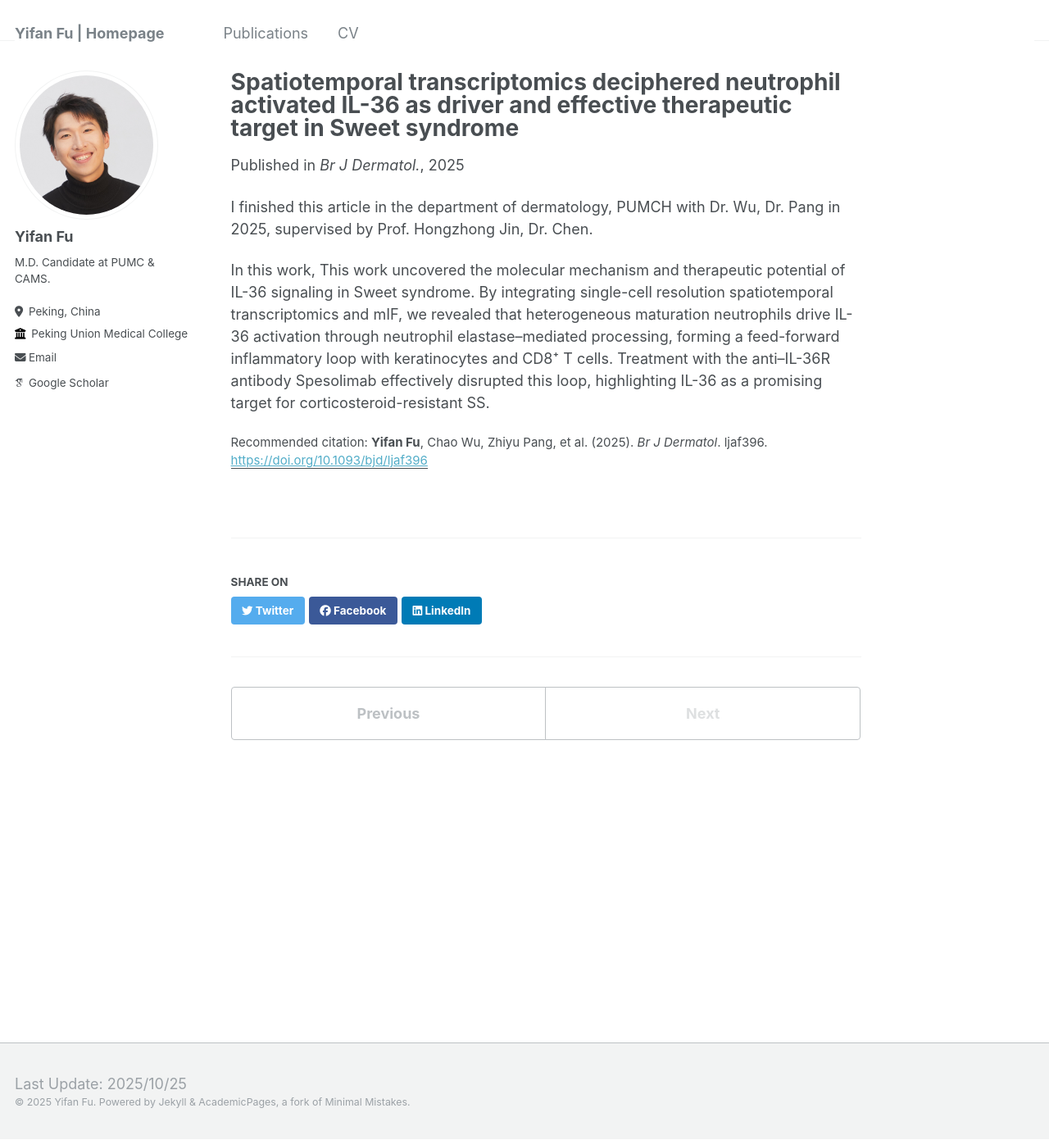
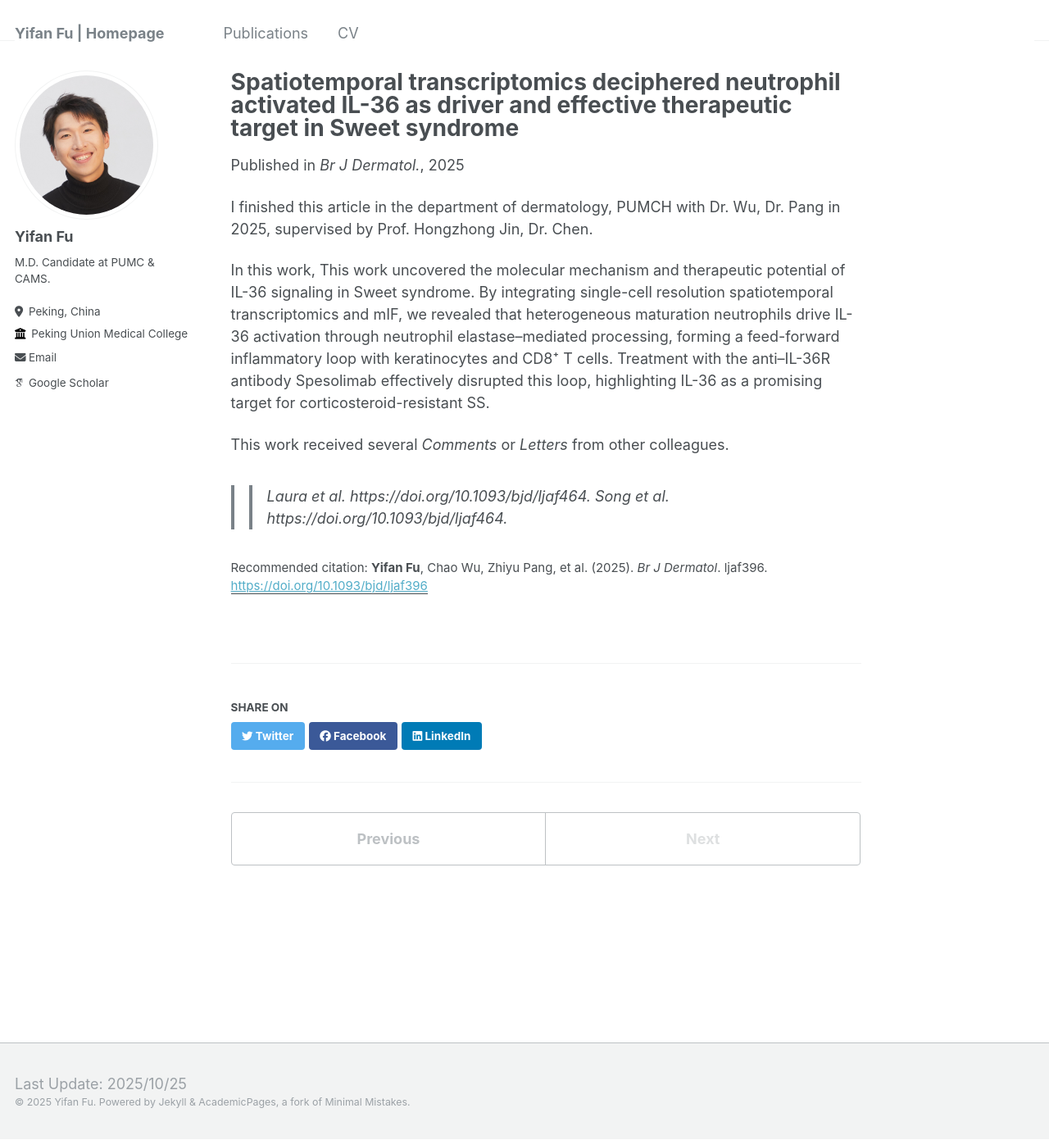
Before and after one commit to yifanfu01/yifanfu01.github.io, a Jekyll site: the page built from _publications/2025BJD.md, in a window 1280 px wide and 1391 px high. Shown: the whole window at 82% size. Built offline with Jekyll 4.4.1, drawn with Linux system fonts in a browser that asks for light colours; some web fonts are replaced.

Commit message:
Update 2025BJD.md

```diff
--- a/_publications/2025BJD.md
+++ b/_publications/2025BJD.md
@@ -12,3 +12,7 @@ citation: '<b>Yifan Fu</b>, Chao Wu, Zhiyu Pang, et al. (2025). <i>Br J Dermatol
 I finished this article in the department of dermatology, PUMCH with Dr. Wu, Dr. Pang in 2025, supervised by Prof. Hongzhong Jin, Dr. Chen.
 
 In this work, This work uncovered the molecular mechanism and therapeutic potential of IL-36 signaling in Sweet syndrome. By integrating single-cell resolution spatiotemporal transcriptomics and mIF, we revealed that heterogeneous maturation neutrophils drive IL-36 activation through neutrophil elastase–mediated processing, forming a feed-forward inflammatory loop with keratinocytes and CD8⁺ T cells. Treatment with the anti–IL-36R antibody Spesolimab effectively disrupted this loop, highlighting IL-36 as a promising target for corticosteroid-resistant SS.
+
+This work received several <i>Comments</i> or <i>Letters</i> from other colleagues.
+>> Laura et al. https://doi.org/10.1093/bjd/ljaf464.
+>> Song et al. https://doi.org/10.1093/bjd/ljaf464.
```
